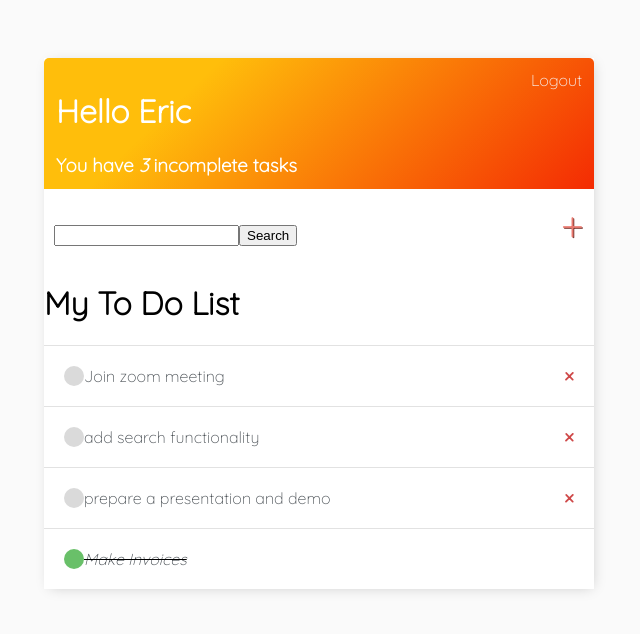
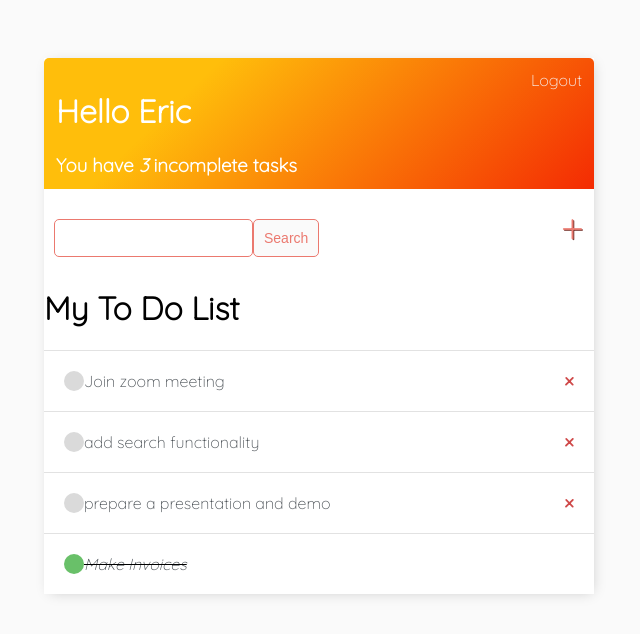
Before and after one commit to niyikomeyeeric/todo_list, a Django app: page / in a window 1280 px wide. Shown: the top 634 px of the page, without its empty margins (321-961 px from the left). Run offline with Django 3.2, Linux system fonts and the light colour scheme; a user stored in the database is signed in; data comes from the database, SQL or seed files in the repository.

Commit message:
added styles on text area, input  fields and buttons

```diff
--- a/base/templates/base/main.html
+++ b/base/templates/base/main.html
@@ -107,6 +107,30 @@
             font-size: 42px;
             text-shadow: 1px 1px #81413b;
         }
+
+        input[type=text],
+        input[type=password],
+        textarea{
+            border: 1px solid #EB796F;
+            border-radius: 5px;
+            padding: 10px;
+            width: 90%;
+        }
+
+        .button{
+            border: 1px solid #EB796F;
+            background-color: #FAFAFA;
+            color: #EB796F;
+            padding: 10px;
+            font-size: 14px;
+            border-radius: 5px;
+            cursor: pointer;
+            text-decoration: none;
+        }
+
+        label{
+            padding-top: 10px !important;
+        }
     </style>
 </head>
 <body>
--- a/base/templates/base/task_list.html
+++ b/base/templates/base/task_list.html
@@ -16,7 +16,7 @@
 <div id="search-add-wrapper">
     <form method="GET" style="margin-top: 20px; display: flex;">
         <input type="text" name="search-area" value="{{search_input}}">
-        <input type="submit" value="Search">
+        <input class="button" type="submit" value="Search">
     </form>
     <a id="add-link" href="{% url 'task-create' %}">&#x2b;</a>
 </div>
```
